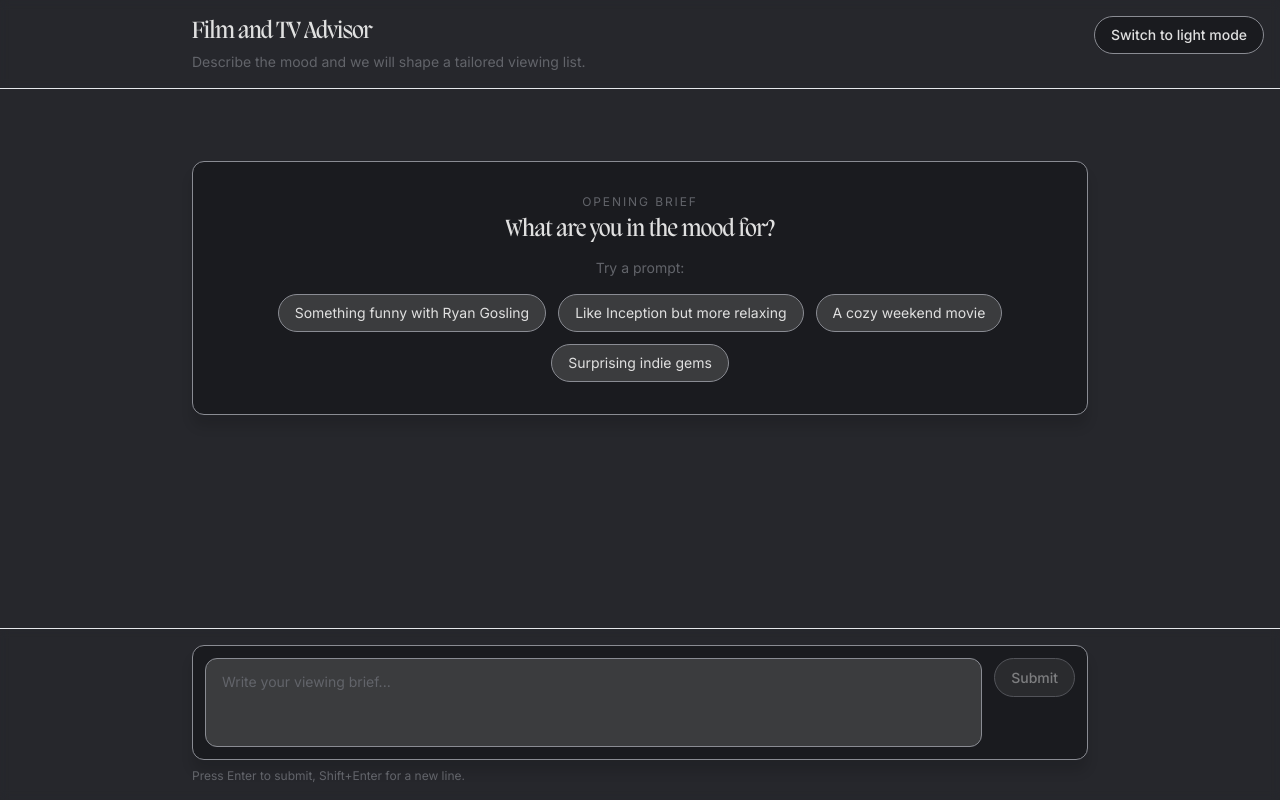
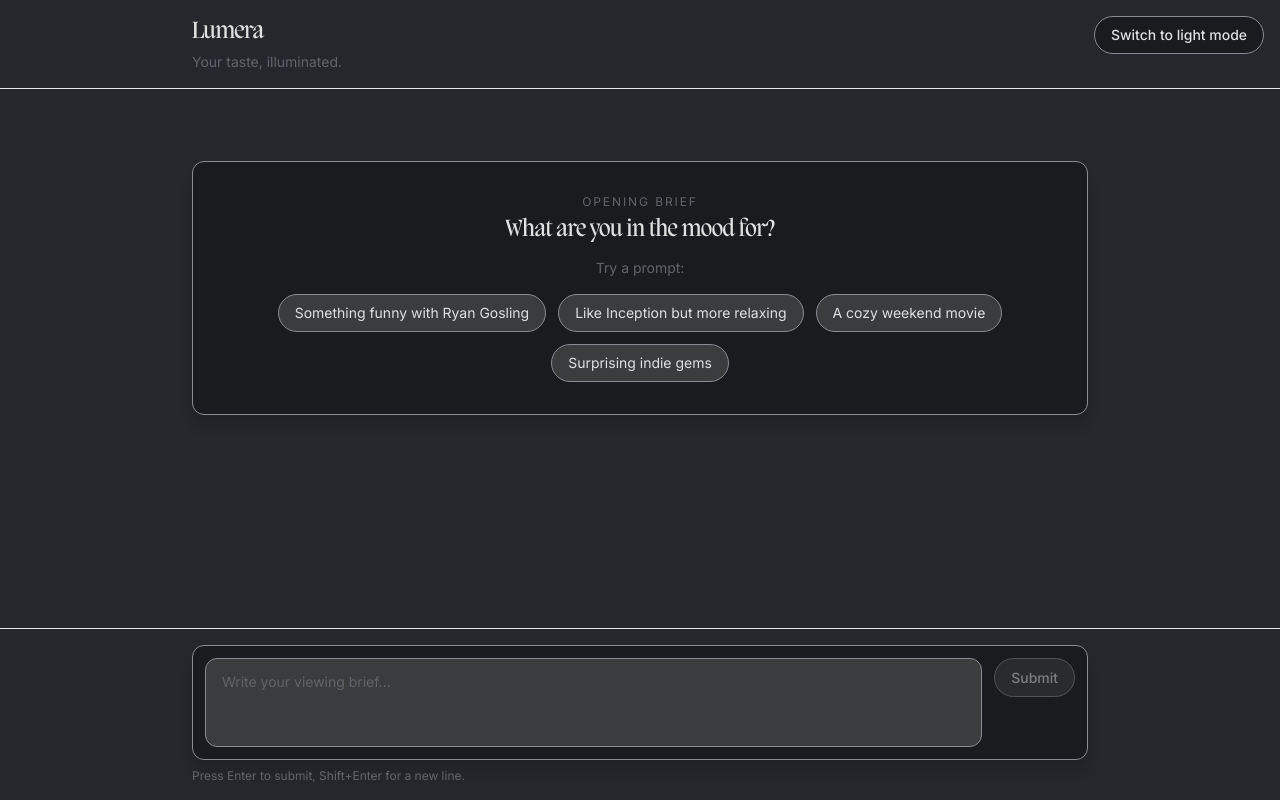
Before and after one commit to maxchoong/protogen-200, a React (Vite) app in the folder frontend/: page / in a window 1280 px wide. Built offline with nearby package versions, Linux system fonts and the light colour scheme.

Commit message:
New app name

```diff
--- a/frontend/index.html
+++ b/frontend/index.html
@@ -4,7 +4,7 @@
     <meta charset="UTF-8" />
     <link rel="icon" type="image/svg+xml" href="/vite.svg" />
     <meta name="viewport" content="width=device-width, initial-scale=1.0" />
-    <title>Film & TV Advisor</title>
+    <title>Lumera</title>
   </head>
   <body>
     <div id="root"></div>
--- a/frontend/src/pages/ConversationalHome.tsx
+++ b/frontend/src/pages/ConversationalHome.tsx
@@ -232,9 +232,9 @@ export default function ConversationalHome({
       {/* Header */}
       <div className="border-b border-border/80 bg-surface/85 px-4 py-4 backdrop-blur-sm">
         <div className="max-w-4xl mx-auto">
-          <h1 className="font-serif text-2xl font-medium tracking-[-0.03em] text-text">Film and TV Advisor</h1>
+          <h1 className="font-serif text-2xl font-medium tracking-[-0.03em] text-text">Lumera</h1>
           <p className="mt-1 text-sm text-text-muted">
-            Describe the mood and we will shape a tailored viewing list.
+            Your taste, illuminated.
           </p>
         </div>
       </div>
--- a/frontend/src/pages/HomePage.tsx
+++ b/frontend/src/pages/HomePage.tsx
@@ -72,10 +72,10 @@ export default function HomePage({ onSubmit, loading = false, error = null }: Ho
         {/* Header */}
         <div className="text-center mb-12">
           <h1 className="mb-4 text-5xl font-bold text-text">
-            Film and TV Advisor
+            Lumera
           </h1>
           <p className="text-xl text-text-muted">
-            Tell us what you're in the mood for and we'll find the perfect thing to watch
+            Your taste, illuminated.
           </p>
         </div>
 
```
